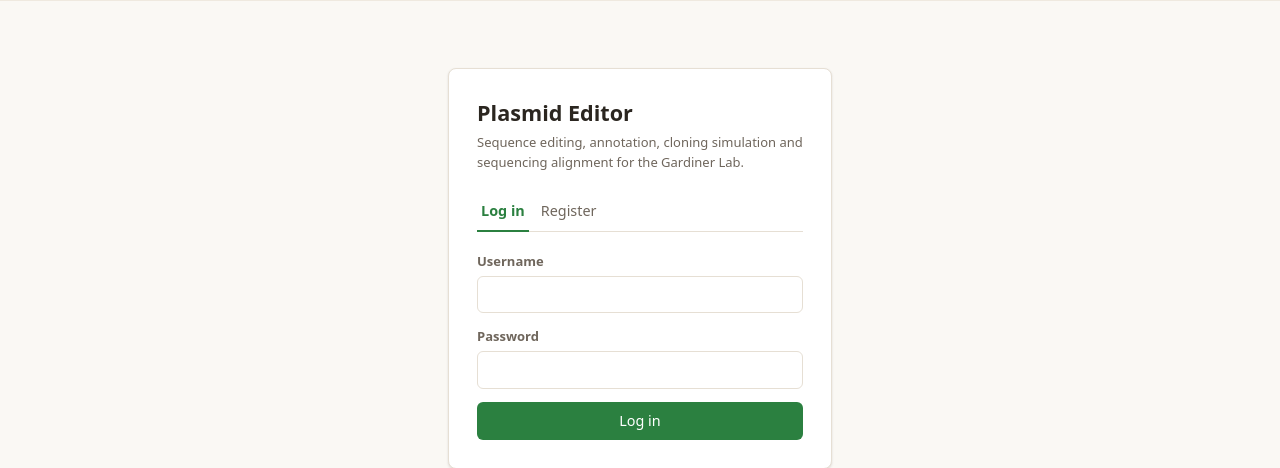
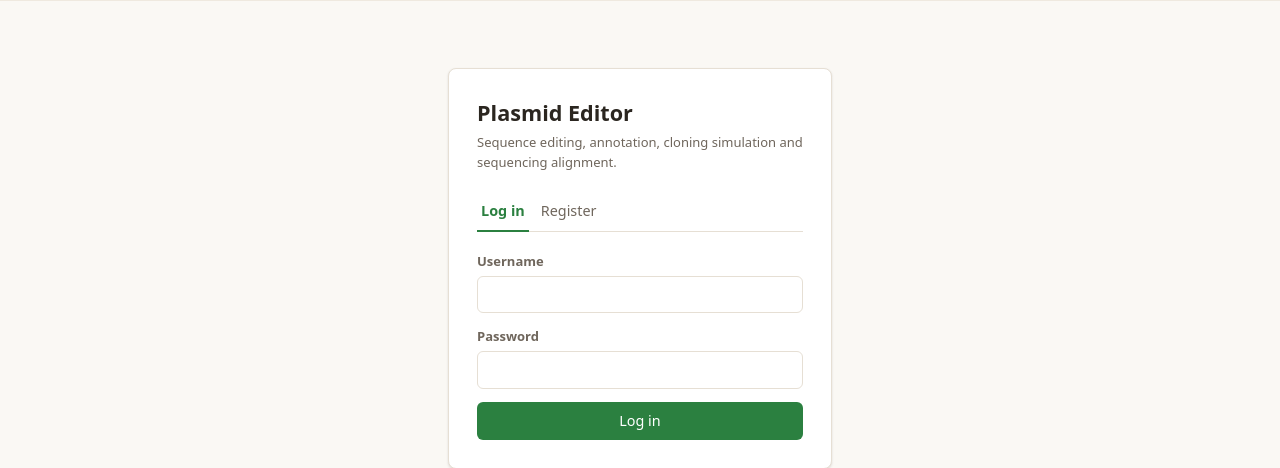
Before and after one commit to Gardiner-Lab/plasmid-editor, a Flask app: page /login in a window 1280 px wide. Shown: the part 52-520 px from the top of the page. Run offline with Flask 3, Linux system fonts and the light colour scheme; data that the repository does not hold is empty; parts of the project's set-up code (start-up, migrations or seed data) failed here and were passed over.

Commit message:
The pages read for whichever lab runs the suite
Co-Authored-By: Claude Opus 5 <noreply@anthropic.com>

```diff
--- a/app/static/js/editor.js
+++ b/app/static/js/editor.js
@@ -1752,7 +1752,7 @@ const Editor = {
                 el('option', { value: t, text: t, selected: t === result.suggested_part_type })))),
             el('div', { class: 'field' },
               el('label', { for: 'cLab' }, 'Lab source'),
-              el('input', { type: 'text', id: 'cLab', placeholder: 'Gardiner Lab' }))),
+              el('input', { type: 'text', id: 'cLab', placeholder: 'e.g. Plant Developmental Biology' }))),
           el('div', { class: 'field' },
             el('label', { for: 'cDesc' }, 'Description'),
             el('input', { type: 'text', id: 'cDesc', value: doc.description || '' })),
--- a/app/templates/login.html
+++ b/app/templates/login.html
@@ -7,8 +7,7 @@
     <div class="card">
         <div class="auth-title">Plasmid Editor</div>
         <p class="hint" style="margin-bottom:1.25rem">
-            Sequence editing, annotation, cloning simulation and sequencing alignment
-            for the Gardiner Lab.
+            Sequence editing, annotation, cloning simulation and sequencing alignment.
         </p>
 
         <div class="auth-tabs">
@@ -31,7 +30,7 @@
                 <div class="field">
                     <label for="lab_choice" id="labLabel">Lab</label>
                     <select id="lab_choice" hidden></select>
-                    <input type="text" id="lab_source" name="lab_source" placeholder="Gardiner Lab"
+                    <input type="text" id="lab_source" name="lab_source" placeholder="e.g. Plant Developmental Biology"
                            maxlength="100" autocomplete="organization">
                     <span class="hint">The lab you work in. Recorded as the lab source on parts you contribute to the MoClo library.</span>
                 </div>
```
Also changed, not shown: CHANGELOG.md.
